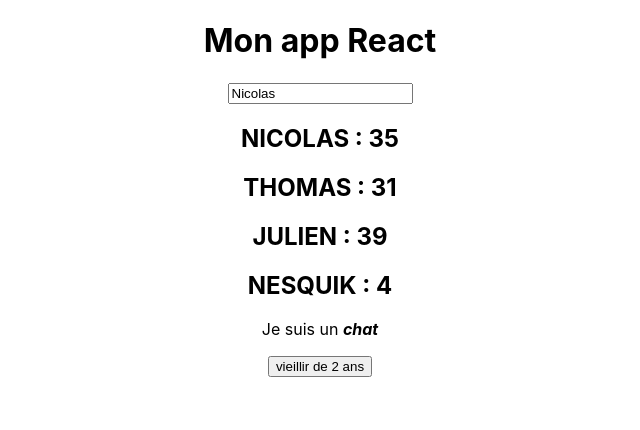
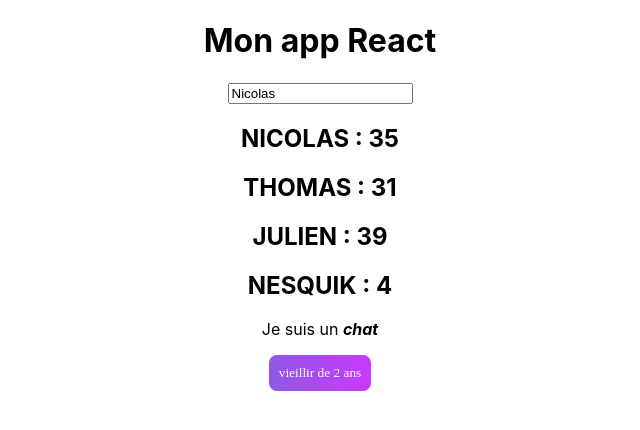
Before and after one commit to Nikuspokus/UDEMY-ReactJS, a React (Create React App) app: page / in a window 1280 px wide. Shown: the top 430 px of the page, without its empty margins (320-960 px from the left). Built offline with nearby package versions, Linux system fonts and the light colour scheme.

Commit message:
Chap 26 - Ajouter du style avec du css

```diff
--- /dev/null
+++ b/src/components/Button.css
@@ -0,0 +1,16 @@
+button {
+  background: linear-gradient(to right, #732FDF, #BD08FF);
+  padding: 10px;
+  border-radius: 8px;
+  font-family: 'Montserrat';
+  font-weight: lighter;
+  color: white;
+  border: none;
+  opacity: 0.8;
+  transition: 1s;
+}
+
+button:hover {
+  opacity: 1;
+  background: linear-gradient(to right, #BD08FF, #732FDF);
+}
--- a/src/components/Button.js
+++ b/src/components/Button.js
@@ -1,4 +1,5 @@
 import React from "react";
+import './Button.css'
 
 const Button = ({ vieillir }) => (
   <button onClick={vieillir}>vieillir de 2 ans</button>
```
